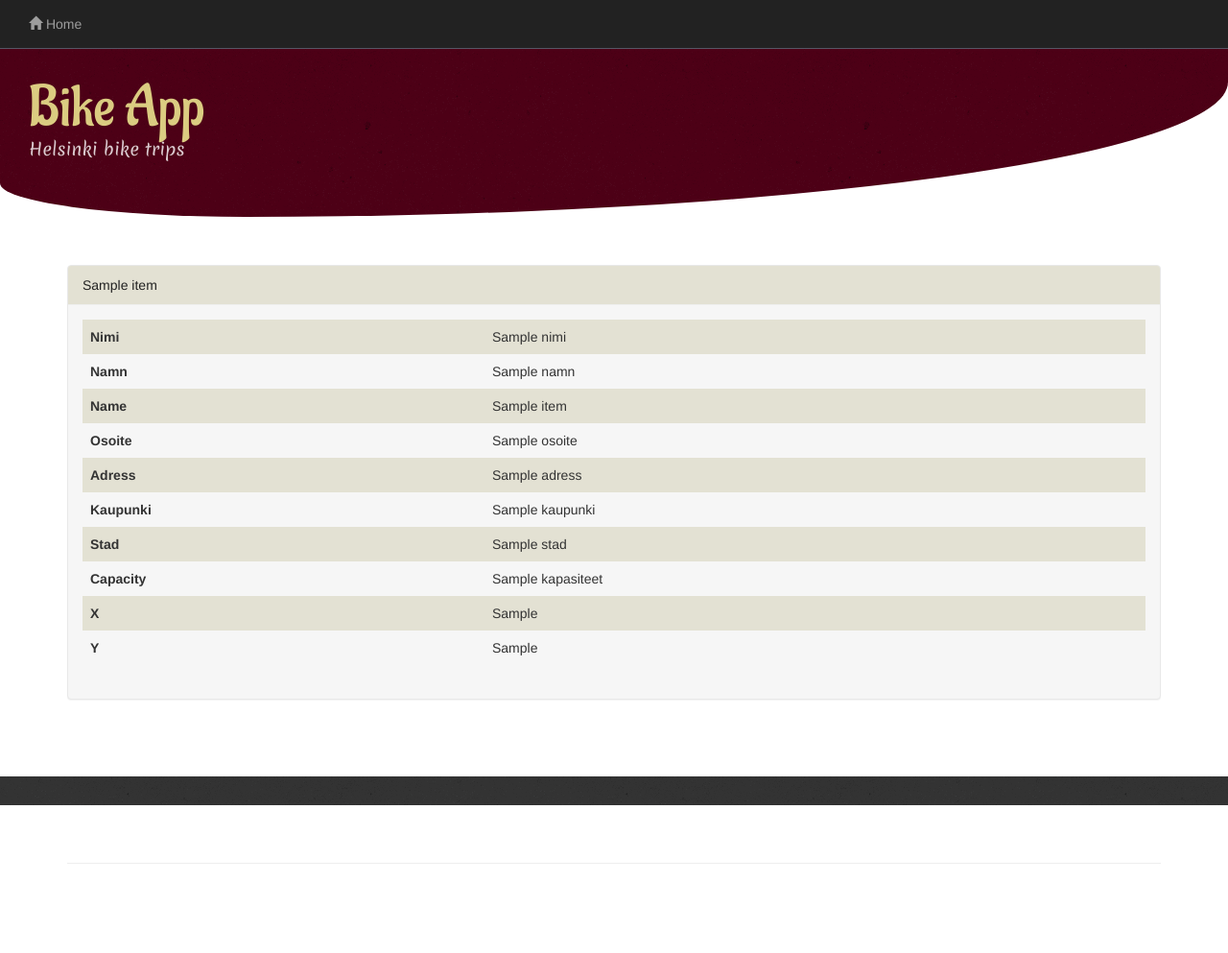
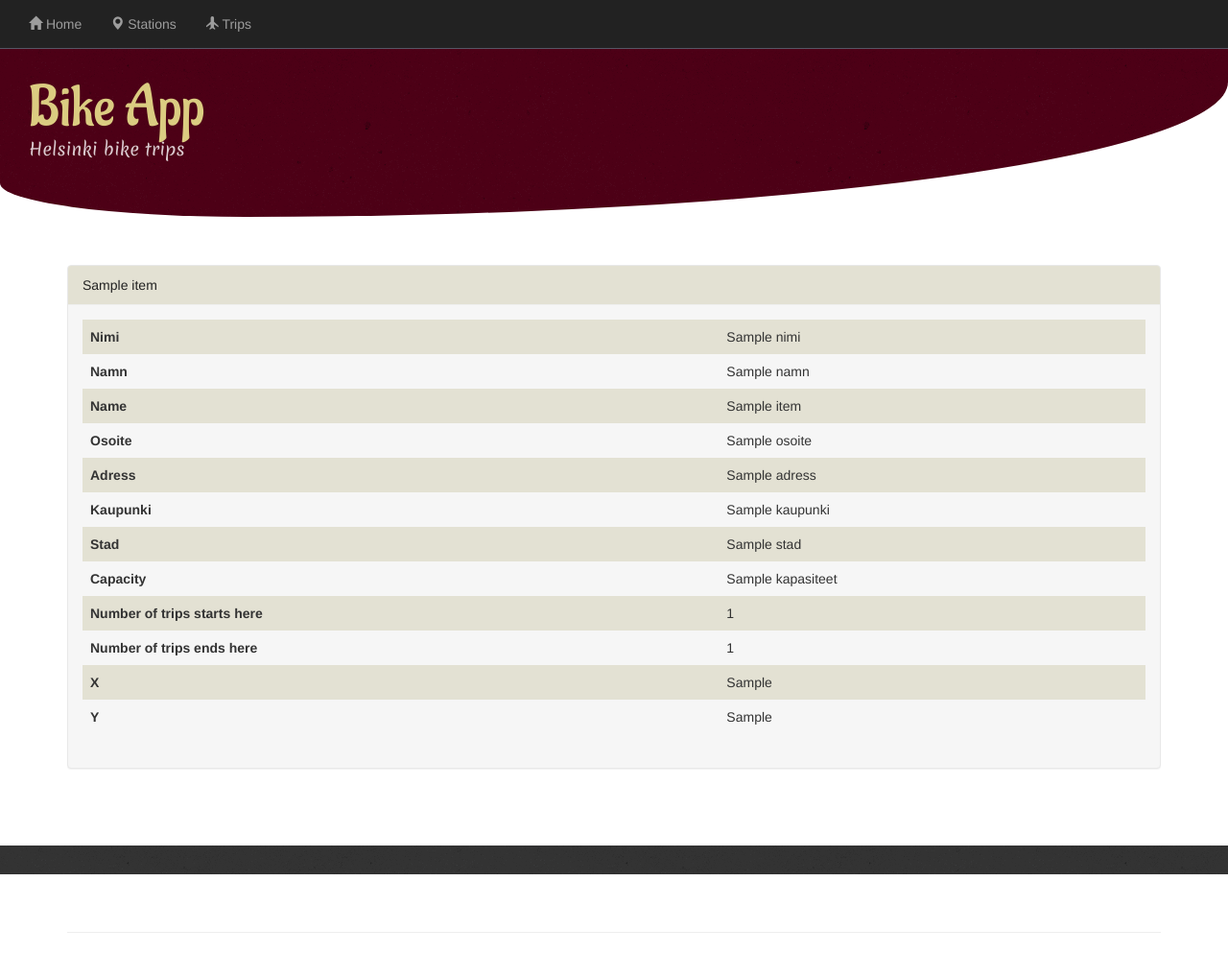
Before and after one commit to ahmedeleven/bikeapp, a Django app: page /stations/1/ in a window 1280 px wide. Shown: the whole page at 96% size. Before the commit the page ends 900 px from the top, so only its background shows below. Run offline with Django 5.2, Linux system fonts and the light colour scheme; tables that the repository leaves empty hold one stand-in row (values such as "Sample post"); a database or web service that is not in the repository returns one stand-in record (values such as "Sample title"); data that the repository does not hold is empty; some libraries are stand-ins or nearby versions.

Commit message:
add new endpoints to get the trips count and add more features in the frontend

```diff
--- a/apis/urls.py
+++ b/apis/urls.py
@@ -13,5 +13,7 @@ urlpatterns = [
 	#path('stations/<int:station_id>/trips/', views.station_trips, name='station_trips'),
 	path('stations/<int:station_id>/trips_from/', views.station_trips_departure, name='station_trips_departure'),
 	path('stations/<int:station_id>/trips_to/', views.station_trips_return, name='station_trips_return'),
+	path('stations/<int:station_id>/trips_from/count/', views.station_trips_departure_count, name='station_trips_departure_count'),
+	path('stations/<int:station_id>/trips_to/count/', views.station_trips_return_count, name='station_trips_return_count'),
 	path('trips/<int:trip_id>/', views.trip_details, name='trip_details'),
 ]
--- a/frontend/templates/frontend/base.html
+++ b/frontend/templates/frontend/base.html
@@ -37,9 +37,9 @@
 
 	    <link rel="stylesheet" type="text/css" href="{% static 'css/style.css' %}">
 
-	    <!--<link rel="stylesheet" type="text/css" href="{% static 'requests/js/select2/dist/css/select2.min.css' %}">
+	    <link rel="stylesheet" type="text/css" href="{% static 'requests/js/select2/dist/css/select2.min.css' %}">
 
-	    <script type="text/javascript" src="{% static 'requests/js/select2/dist/js/select2.min.js' %}"></script>-->
+	    <script type="text/javascript" src="{% static 'requests/js/select2/dist/js/select2.min.js' %}"></script>
 
 
 		<script type='text/javascript'>
@@ -51,7 +51,7 @@
 		</script>
 
 
-		<!--<script type='text/javascript'>
+		<script type='text/javascript'>
 			$(document).ready(function() {
 				$('[data-toggle="tooltip"]').tooltip();
 			});
@@ -61,7 +61,7 @@
 			$(document).ready(function() {
 				$('select').select2();
 			});
-		</script>-->
+		</script>
 
 
 
@@ -93,6 +93,8 @@
 
 
 							<li><a href="{% url 'stations_list' %}"><span class="glyphicon glyphicon-home"></span> Home</a></li>
+							<li><a href="{% url 'stations_list' %}"><span class="glyphicon glyphicon-map-marker"></span> Stations</a></li>
+							<li><a href="{% url 'trips_list' %}"><span class="glyphicon glyphicon-plane"></span> Trips</a></li>
 
 
 
--- a/frontend/templates/frontend/station_details.html
+++ b/frontend/templates/frontend/station_details.html
@@ -6,50 +6,58 @@
 
 <div class="panel panel-primary panel-custom-primary">
 	<div class="panel-heading">
-		{{data.name}}
+		{{station.name}}
 	</div>
 	<div class="panel-body">
 		<table class="table">
 			<tbody>
 				<tr>
 					<th>Nimi</th>
-					<td>{{data.nimi}}</td>
+					<td>{{station.nimi}}</td>
 				</tr>
 				<tr>
 					<th>Namn</th>
-					<td>{{data.namn}}</td>
+					<td>{{station.namn}}</td>
 				</tr>
 				<tr>
 					<th>Name</th>
-					<td>{{data.name}}</td>
+					<td>{{station.name}}</td>
 				</tr>
 				<tr>
 					<th>Osoite</th>
-					<td>{{data.osoite}}</td>
+					<td>{{station.osoite}}</td>
 				</tr>
 				<tr>
 					<th>Adress</th>
-					<td>{{data.adress}}</td>
+					<td>{{station.adress}}</td>
 				</tr>
 				<tr>
 					<th>Kaupunki</th>
-					<td>{{data.kaupunki}}</td>
+					<td>{{station.kaupunki}}</td>
 				</tr>
 				<tr>
 					<th>Stad</th>
-					<td>{{data.stad}}</td>
+					<td>{{station.stad}}</td>
 				</tr>
 				<tr>
 					<th>Capacity</th>
-					<td>{{data.kapasiteet}}</td>
+					<td>{{station.kapasiteet}}</td>
+				</tr>
+				<tr>
+					<th>Number of trips starts here</th>
+					<td>{{trips_from.count}}</td>
+				</tr>
+				<tr>
+					<th>Number of trips ends here</th>
+					<td>{{trips_to.count}}</td>
 				</tr>
 				<tr>
 					<th>X</th>
-					<td>{{data.x}}</td>
+					<td>{{station.x}}</td>
 				</tr>
 				<tr>
 					<th>Y</th>
-					<td>{{data.y}}</td>
+					<td>{{station.y}}</td>
 				</tr>
 
 
@@ -61,5 +69,4 @@
 
 
 
-
 {% endblock %}
--- a/frontend/templates/frontend/trips_list.html
+++ b/frontend/templates/frontend/trips_list.html
@@ -31,8 +31,8 @@
 						{% if data %}
 						    {% for trip in data.data %}
 						    <tr>
-						    	<td>{{trip.departure_station.nimi}}</td>
-						        <td>{{trip.return_station.nimi}}</td>
+						    	<td><a href="{% url 'station_details' trip.departure_station.id %}" class="link_item">{{trip.departure_station.nimi}}</a></td>
+						        <td><a href="{% url 'station_details' trip.return_station.id %}" class="link_item">{{trip.return_station.nimi}}</a></td>
 						        <td>{{trip.covered_distance}}</td>
 						        <td>{{trip.duration}}</td>
 						    </tr>
@@ -74,6 +74,8 @@
 				    {% else %}
 				    	<li class="disabled"><span>&raquo;</span></li>
 				    {% endif %}
+
+				    <li class="disabled"><span>{{data.pages.num_pages}} pages</span></li>
 				</ul>
 
 
--- a/frontend/views.py
+++ b/frontend/views.py
@@ -47,6 +47,13 @@ def trips_list(request):
 
 
 def station_details(request,id):
-	response = requests.get(SERVER_URL+'api/stations/'+str(id))
-	data = response.json()
-	return render(request,"frontend/station_details.html", {'data':data,})
+	get_station = requests.get(SERVER_URL+'api/stations/'+str(id))
+	station = get_station.json()
+
+	get_trips_from = requests.get(SERVER_URL+'api/stations/'+str(id)+'/trips_from/count/')
+	trips_from = get_trips_from.json()
+
+	get_trips_to = requests.get(SERVER_URL+'api/stations/'+str(id)+'/trips_to/count/')
+	trips_to = get_trips_to.json()
+
+	return render(request,"frontend/station_details.html", {'station':station, 'trips_from':trips_from, 'trips_to':trips_to})
--- a/static/css/style.css
+++ b/static/css/style.css
@@ -933,3 +933,12 @@ footer .footer-below {
     text-decoration: none;
     background-color: #f5f5f5;
 }
+
+
+.link_item {
+  font-weight: bold;
+}
+
+.link_item:hover {
+  text-decoration: none;
+}
```
Also changed, not shown: apis/views.py (+20 -0 lines).
